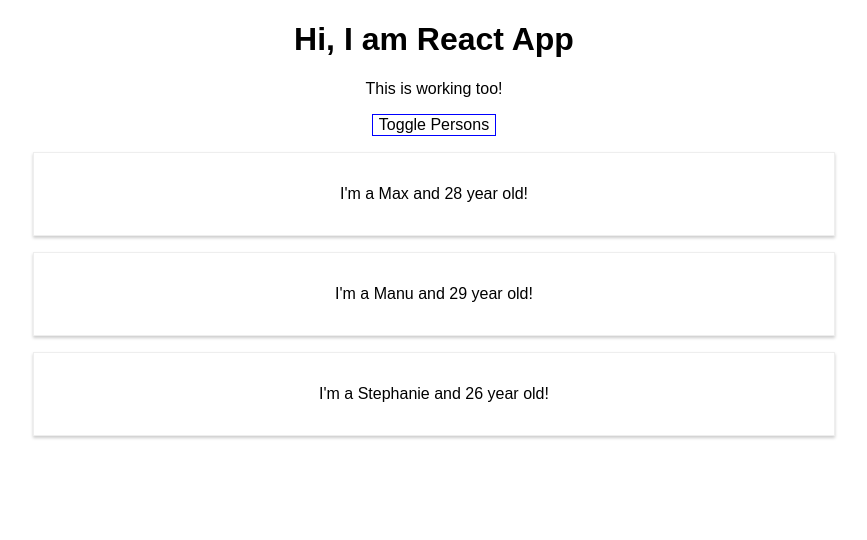
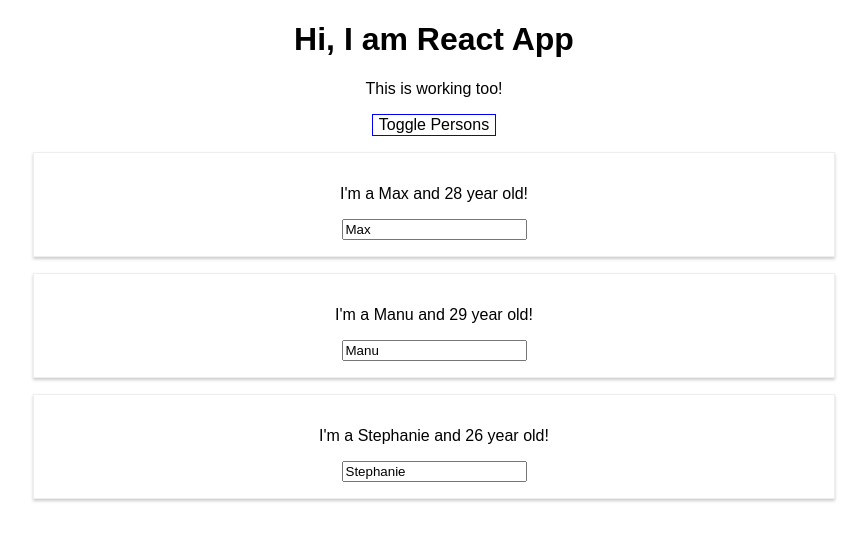
Before and after one commit to dongrerohan421/react-complete-guide, a React (Create React App) app: page / in a window 1280 px wide. Both pictures are taken after a click on the button "Toggle Persons". Shown: the top 540 px of the page, without its empty margins (206-1073 px from the left). Built offline with nearby package versions, Linux system fonts and the light colour scheme.

Commit message:
flexible list

```diff
--- a/src/App.js
+++ b/src/App.js
@@ -11,6 +11,20 @@
         ],
         otherState: "This is other state",
         showPersons: false
+    };
+
+    nameChangeHandler = (event, id) => {
+        const personIndex = this.state.persons.findIndex(p => {
+            return p.id === id;
+        });
+
+        const person = { ...this.state.persons[personIndex] };
+        person.name = event.target.value;
+
+        const persons = [...this.state.persons];
+        persons[personIndex] = person;
+
+        this.setState({ persons: persons });
     };
 
     togglePersonsHandler = () => {
@@ -45,6 +59,9 @@
                                 age={person.age}
                                 click={() => this.deletePersonsHandler(index)}
                                 key={person.id}
+                                changed={event =>
+                                    this.nameChangeHandler(event, person.id)
+                                }
                             />
                         );
                     })}
--- a/src/Person/Person.js
+++ b/src/Person/Person.js
@@ -8,6 +8,7 @@
                 I'm a {props.name} and {props.age} year old!
             </p>
             <p>{props.children}</p>
+            <input type="text" onChange={props.changed} value={props.name} />
         </div>
     );
 };
```
